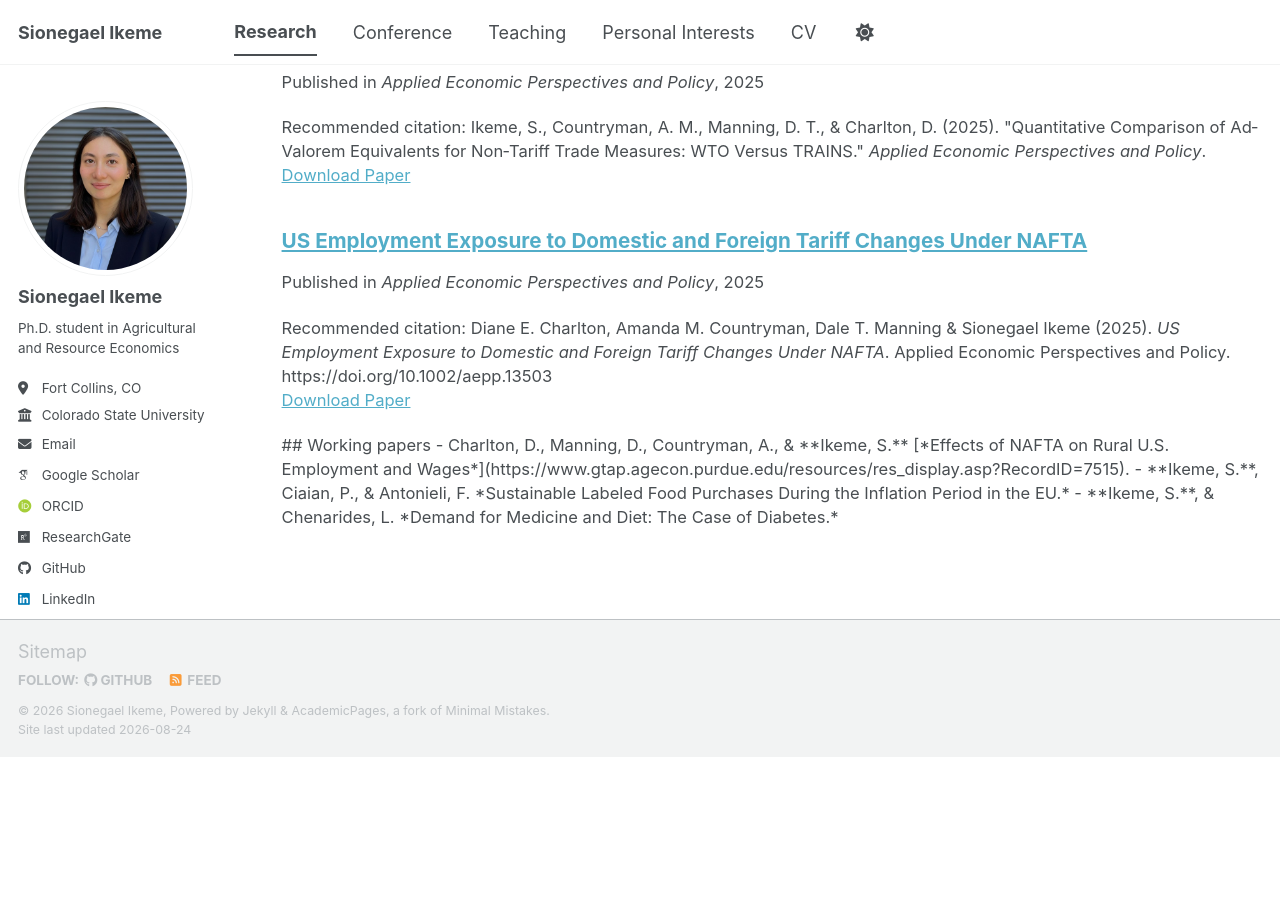
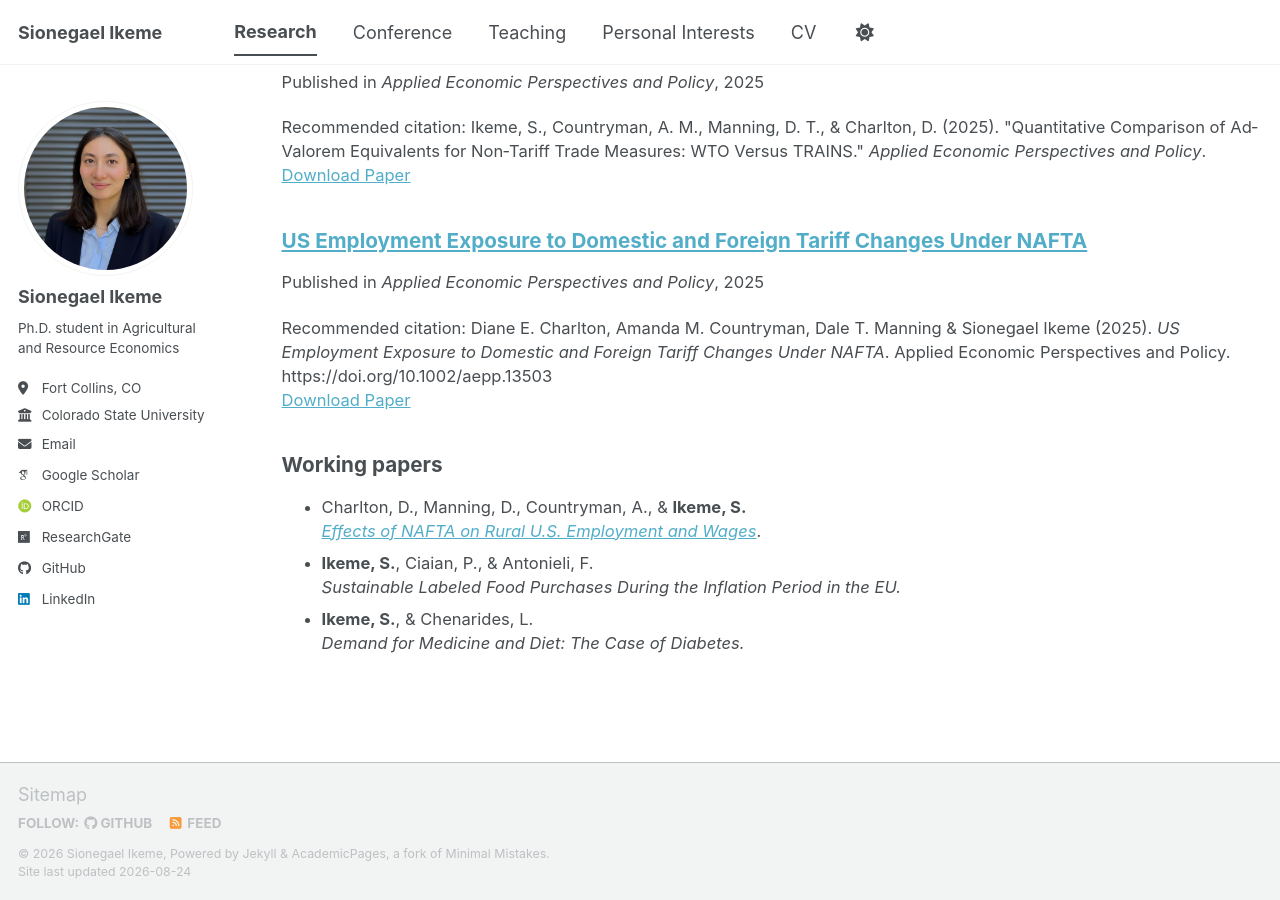
Before and after one commit to sikeme10/sikeme10.github.io, a Jekyll site: the page built from _pages/publications.html, in a window 1280 px wide and 900 px high, scrolled down 595 px. Built offline with Jekyll 4.4.1, drawn with Linux system fonts in a browser that asks for light colours; some web fonts are replaced; a script bundle is joined from its source files by our own code; library files that are not in the unit come from our copies; before the commit the page ends 1352 px from its top, so only the background shows below that.

Commit message:
Add working papers section to publications page
Added a section for working papers with relevant citations.

```diff
--- a/_pages/publications.html
+++ b/_pages/publications.html
@@ -46,6 +46,7 @@ author_profile: true
   {% endfor %}
 {% endif %}
 
+{% capture working_papers_md %}
 ## Working papers
 
 - Charlton, D., Manning, D., Countryman, A., & **Ikeme, S.**
@@ -54,5 +55,7 @@ author_profile: true
   *Sustainable Labeled Food Purchases During the Inflation Period in the EU.*
 - **Ikeme, S.**, & Chenarides, L.
   *Demand for Medicine and Diet: The Case of Diabetes.*
+{% endcapture %}
+{{ working_papers_md | markdownify }}
 
 </div>
```
